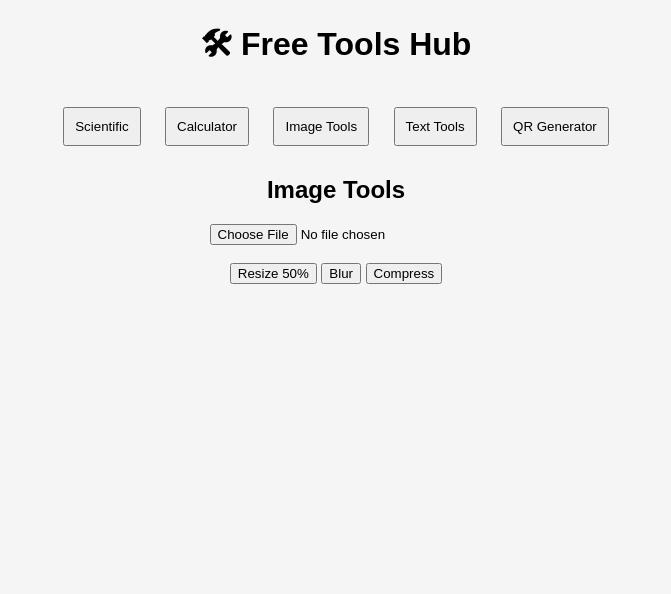
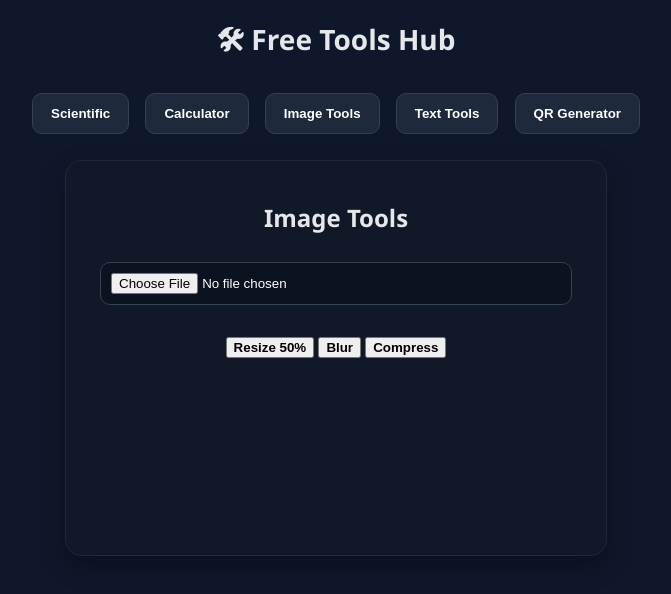
Before and after one commit to BURNTcookiekoki/tools, a plain HTML site: page root/index.html in a window 1280 px wide. Both pictures are taken after a click on the button "Image Tools". Shown: the whole page, without its empty margins (304-975 px from the left). Drawn offline with nearby package versions, Linux system fonts and the light colour scheme.

Commit message:
11# Please enter the commit message for your changes. Lines starting

```diff
--- a/root/style.css
+++ b/root/style.css
@@ -1,12 +1,56 @@
 body {
-  font-family: Arial;
+  font-family: 'Segoe UI', Arial, sans-serif;
+  background: #0f172a;
+  color: #e5e7eb;
+  margin: 0;
+  padding: 0;
   text-align: center;
-  background: #f5f5f5;
+}
+
+h1 {
+  margin-top: 20px;
+  font-size: 28px;
+  font-weight: 700;
+}
+
+button {
+  font-weight: 600;
+  transition: 0.2s;
+}
+
+button:hover {
+  filter: brightness(1.2);
+}
+
+.tool {
+  background: #111827;
+  max-width: 500px;
+  margin: 20px auto;
+  padding: 20px;
+
+  border-radius: 16px;
+  border: 1px solid #1f2937;
+
+  box-shadow: 0 10px 25px rgba(0,0,0,0.3);
 }
 
 .tools button {
-  margin: 10px;
-  padding: 10px;
+  background: #1e293b;
+  color: white;
+  border: 1px solid #334155;
+
+  padding: 12px 18px;
+  margin: 6px;
+
+  border-radius: 10px;
+  cursor: pointer;
+
+  transition: 0.2s;
+}
+
+.tools button:hover {
+  background: #334155;
+  transform: translateY(-2px);
 }
 
 .tool {
@@ -126,3 +170,32 @@ textarea {
   width: 55px;
   font-size: 13px;
 }
+
+input, textarea {
+  width: 90%;
+  padding: 10px;
+
+  border-radius: 10px;
+  border: 1px solid #334155;
+
+  background: #0b1220;
+  color: white;
+
+  margin: 8px 0;
+}
+
+@media (max-width: 600px) {
+  .tool {
+    width: 90%;
+  }
+
+  .casio button {
+    width: 100%;
+  }
+}
+
+.calc-container {
+  background: #111827;
+  padding: 15px;
+  border-radius: 16px;
+}
```
